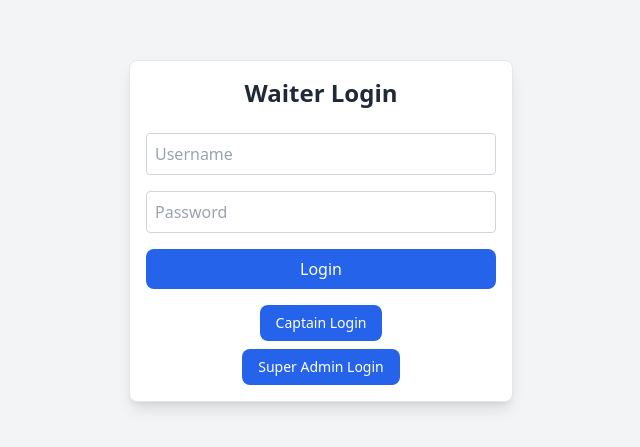
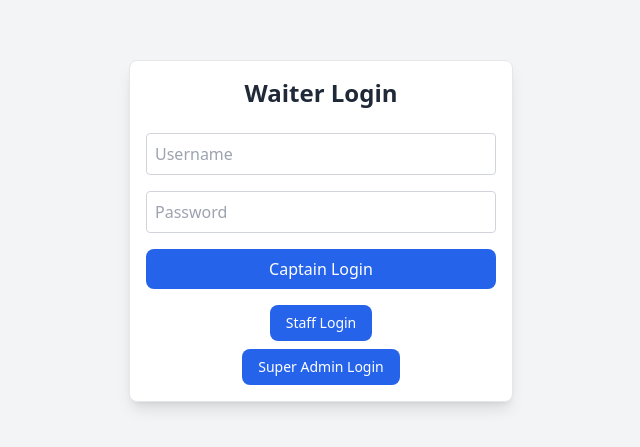
Before and after one commit to deivendranbr/pos-ui, a React (Vite) app: page /login in a window 1280 px wide. Shown: the part 169-616 px from the top of the page, without its empty margins (319-959 px from the left). Built offline with nearby package versions, Linux system fonts and the light colour scheme.

Commit message:
login screen changes

```diff
--- a/src/screens/LoginScreen.jsx
+++ b/src/screens/LoginScreen.jsx
@@ -1,8 +1,53 @@
+import { useState } from "react";
 import { useNavigate } from "react-router-dom";
 import { Button, Card, Input } from "../components/ui";
 
+const API_URL = "http://localhost:3000";
+
 export default function LoginScreen() {
   const navigate = useNavigate();
+
+  const [username, setUsername] = useState("");
+  const [password, setPassword] = useState("");
+
+  const handleLogin = async () => {
+    if (!username || !password) {
+      return alert("Username & Password required");
+    }
+
+    try {
+      const res = await fetch(`${API_URL}/auth/login`, {
+        method: "POST",
+        headers: {
+          "Content-Type": "application/json",
+        },
+        body: JSON.stringify({ username, password }),
+      });
+
+      const data = await res.json();
+      console.log(data);
+
+      if (!res.ok) {
+        return alert(data.message || "Login failed");
+      }
+
+      // Save token
+      localStorage.setItem("token", data.access_token);
+      localStorage.setItem("user", JSON.stringify(data.user));
+
+      alert("Login successful ✅");
+
+      console.log(data.user.role);
+      if(data.user.role === 'admin') {
+        navigate('/hotel');
+      }
+      else {
+        navigate("/tables");
+      }
+    } catch (error) {
+      alert("Server not reachable");
+    }
+  };
 
   return (
     <div className="min-h-screen flex items-center justify-center bg-gray-100">
@@ -15,27 +60,30 @@ export default function LoginScreen() {
           <Input
             placeholder="Username"
             className="w-full"
+            value={username}
+            onChange={(e) => setUsername(e.target.value)}
           />
 
           <Input
             placeholder="Password"
             type="password"
             className="w-full"
+            value={password}
+            onChange={(e) => setPassword(e.target.value)}
           />
 
-          <Button
-            className="w-full mt-2"
-            onClick={() => navigate("/tables")}
-          >
-            Login
+          <Button className="w-full mt-2" onClick={handleLogin}>
+            Captain Login
           </Button>
+
+
           <div className="text-center mt-4">
             <Button
               variant="link"
               className="text-sm text-gray-500 hover:text-gray-700"
-              onClick={() => navigate("/hotel")}
+              onClick={() => navigate("/tables")}
             >
-              Captain Login
+              Staff Login
             </Button>
             <br />
             <Button
@@ -51,13 +99,3 @@ export default function LoginScreen() {
     </div>
   );
 }
-
-const styles = {
-  center: {
-    height: "100vh",
-    display: "flex",
-    justifyContent: "center",
-    alignItems: "center",
-    background: "#f3f4f6",
-  },
-};
--- a/src/screens/SuperAdminScreen.jsx
+++ b/src/screens/SuperAdminScreen.jsx
@@ -1,7 +1,7 @@
 import React, { useState, useEffect } from "react";
 import { useNavigate } from "react-router-dom";
 
-const API_URL = "http://localhost:3001";
+const API_URL = "http://localhost:3000";
 
 const SuperAdminScreen = () => {
     const navigate = useNavigate();
@@ -96,7 +96,7 @@ const SuperAdminScreen = () => {
                 return alert(data.error || "Failed to create hotel");
             }
 
-            setHotels(prev => [...prev, data.hotel]);
+            setHotels(prev => [...prev, data]);
             alert("Hotel, login & database created successfully ✅");
 
             // Reset form
@@ -174,7 +174,7 @@ const SuperAdminScreen = () => {
             }
 
             // Update list
-            setHotelUsers([...hotelUsers, data.user]);
+            setHotelUsers(prev => [...prev, data]);
             alert("User added successfully");
             setNewUsername("");
             setNewPassword("");
```
